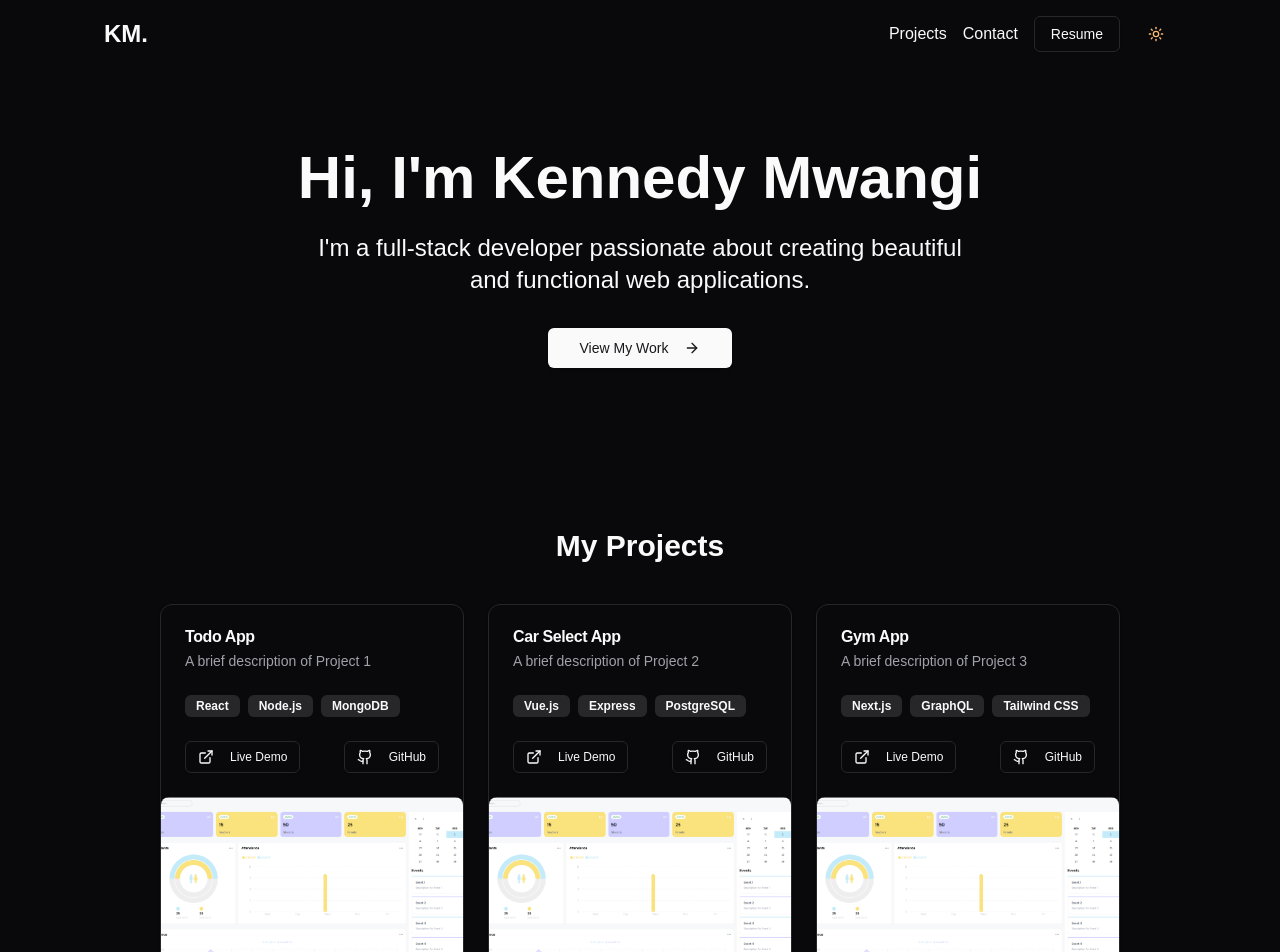
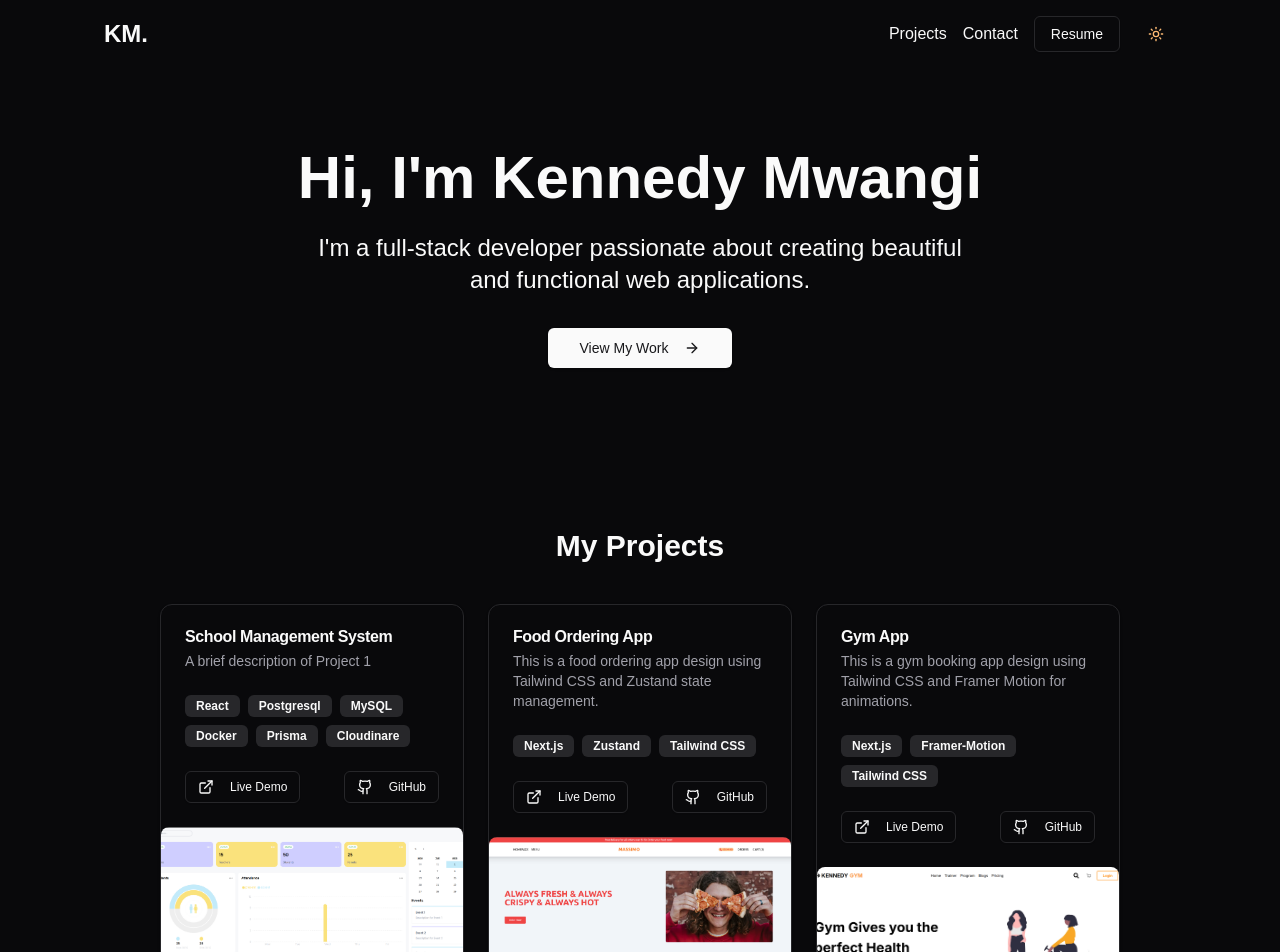
Before and after one commit to MWANGIKENNEDY/myportfolio, a Next.js app: page / in a window 1280 px wide. Shown: the top 952 px of the page. Built offline with nearby package versions, Linux system fonts and the light colour scheme.

Commit message:
added new projects

```diff
--- a/components/projects.tsx
+++ b/components/projects.tsx
@@ -8,37 +8,40 @@ import Image from 'next/image';
 
 const projects = [
     {
-      title: "Todo App",
+      title: "School Management System",
       description: "A brief description of Project 1",
-      tags: ["React", "Node.js", "MongoDB"],
+      tags: ["React", "Postgresql", "MySQL", "Docker", "Prisma", "Cloudinare"],
       liveLink: "https://school-management-system-pt036jue8-mwangikennedys-projects.vercel.app/",
       githubLink: "https://github.com/MWANGIKENNEDY/school-management-system.git",
       coverImage:"/school-system.png"
     },
     {
-      title: "Car Select App",
-      description: "A brief description of Project 2",
-      tags: ["Vue.js", "Express", "PostgreSQL"],
-      liveLink: "https://project2.com",
-      githubLink: "https://github.com/johndoe/project2",
-      coverImage:"/school-system.png"
+      title: "Food Ordering App",
+      description: "This is a food ordering app design using Tailwind CSS and Zustand state management.",
+      tags: ["Next.js", "Zustand", "Tailwind CSS"],
+      liveLink: "https://next-food-booking.vercel.app/",
+      githubLink: "https://github.com/MWANGIKENNEDY/nextFoodBooking",
+      coverImage:"/foodApp.png"
     },
+
     {
       title: "Gym App",
-      description: "A brief description of Project 3",
-      tags: ["Next.js", "GraphQL", "Tailwind CSS"],
-      liveLink: "https://project3.com",
-      githubLink: "https://github.com/johndoe/project3",
-      coverImage:"/school-system.png"
+      description: "This is a gym booking app design using Tailwind CSS and Framer Motion for animations.",
+      tags: ["Next.js", "Framer-Motion", "Tailwind CSS"],
+      liveLink: "https://next-gymapp.vercel.app/",
+      githubLink: "https://github.com/MWANGIKENNEDY/nextGymapp",
+      coverImage:"/gymApp.png"
     },
-    {
-      title: "Food Ordering App",
-      description: "A brief description of Project 3",
-      tags: ["Next.js", "GraphQL", "Tailwind CSS"],
-      liveLink: "https://project3.com",
-      githubLink: "https://github.com/johndoe/project3",
-      coverImage:"/school-system.png"
-    }
+    // {
+    //   title: "Car Select App",
+    //   description: "A brief description of Project 2",
+    //   tags: ["Vue.js", "Express", "PostgreSQL"],
+    //   liveLink: "https://project2.com",
+    //   githubLink: "https://github.com/johndoe/project2",
+    //   coverImage:"/school-system.png"
+    // },
+
+
   ]
 const Projects = () => {
   return (
```
Also changed, not shown: public/foodApp.png (added), public/gymApp.png (added).
